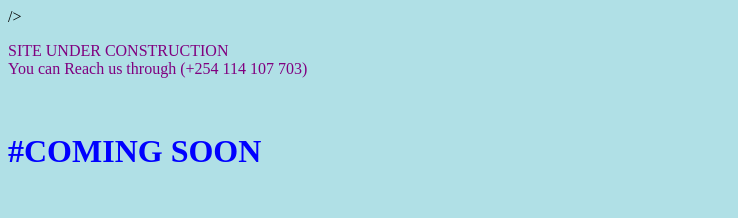
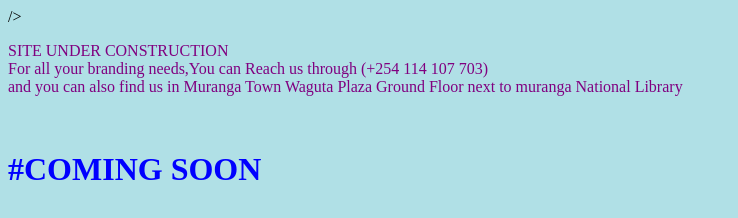
Before and after one commit to S4rmat/coming-soon, a plain HTML site: page index.html in a window 1280 px wide. Shown: the whole page, without its empty margins (0-738 px from the left). Drawn offline with nearby package versions, Linux system fonts and the light colour scheme.

Commit message:
Update index.html

```diff
--- a/index.html
+++ b/index.html
@@ -25,7 +25,7 @@
 </head>
 
 <body>
-<p> SITE UNDER CONSTRUCTION <br>You can Reach us through (+254 114 107 703) </p><br>
+<p> SITE UNDER CONSTRUCTION <br>For all your branding needs,You can Reach us through (+254 114 107 703) <br>and you can also find us in Muranga Town Waguta Plaza Ground Floor next to muranga National Library</p><br>
   <h1> #COMING SOON </h1>
 
 </body>
```
